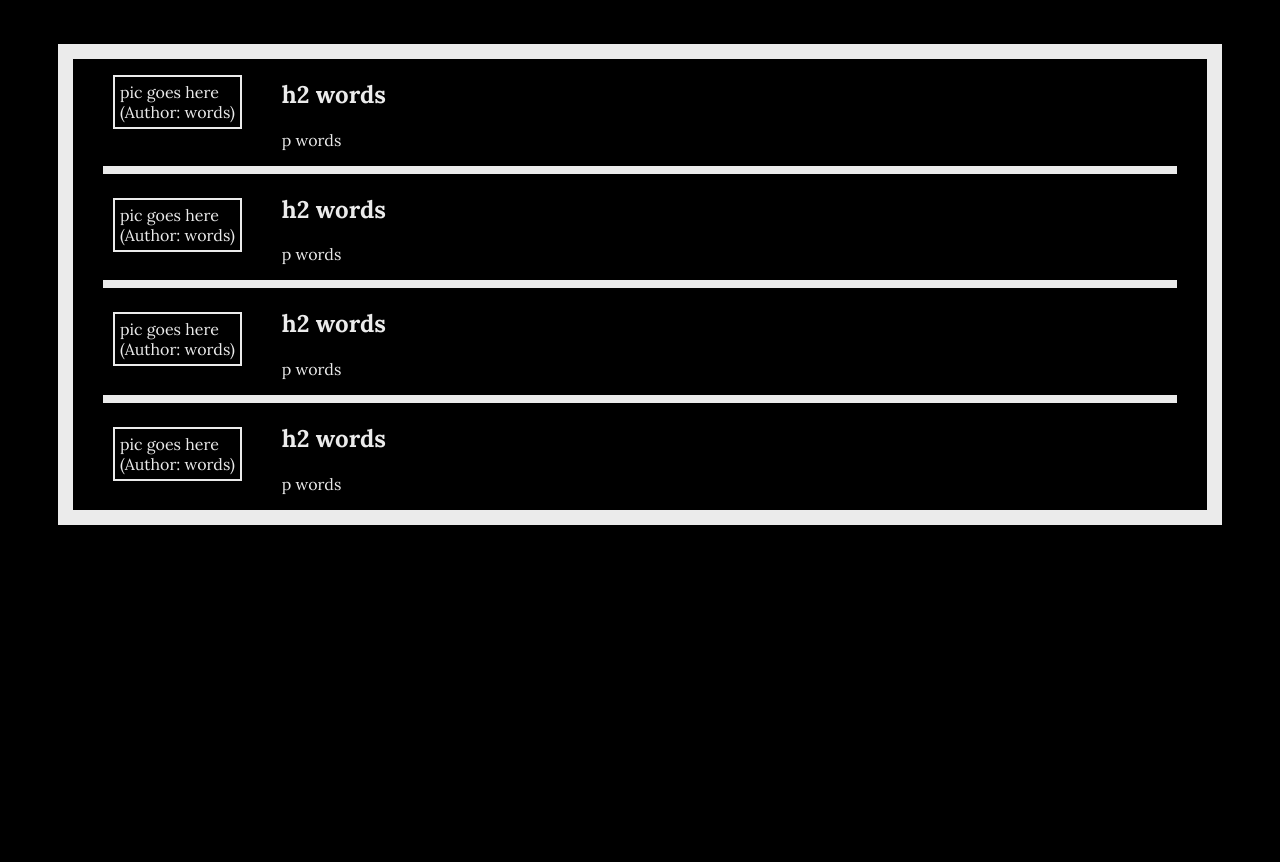
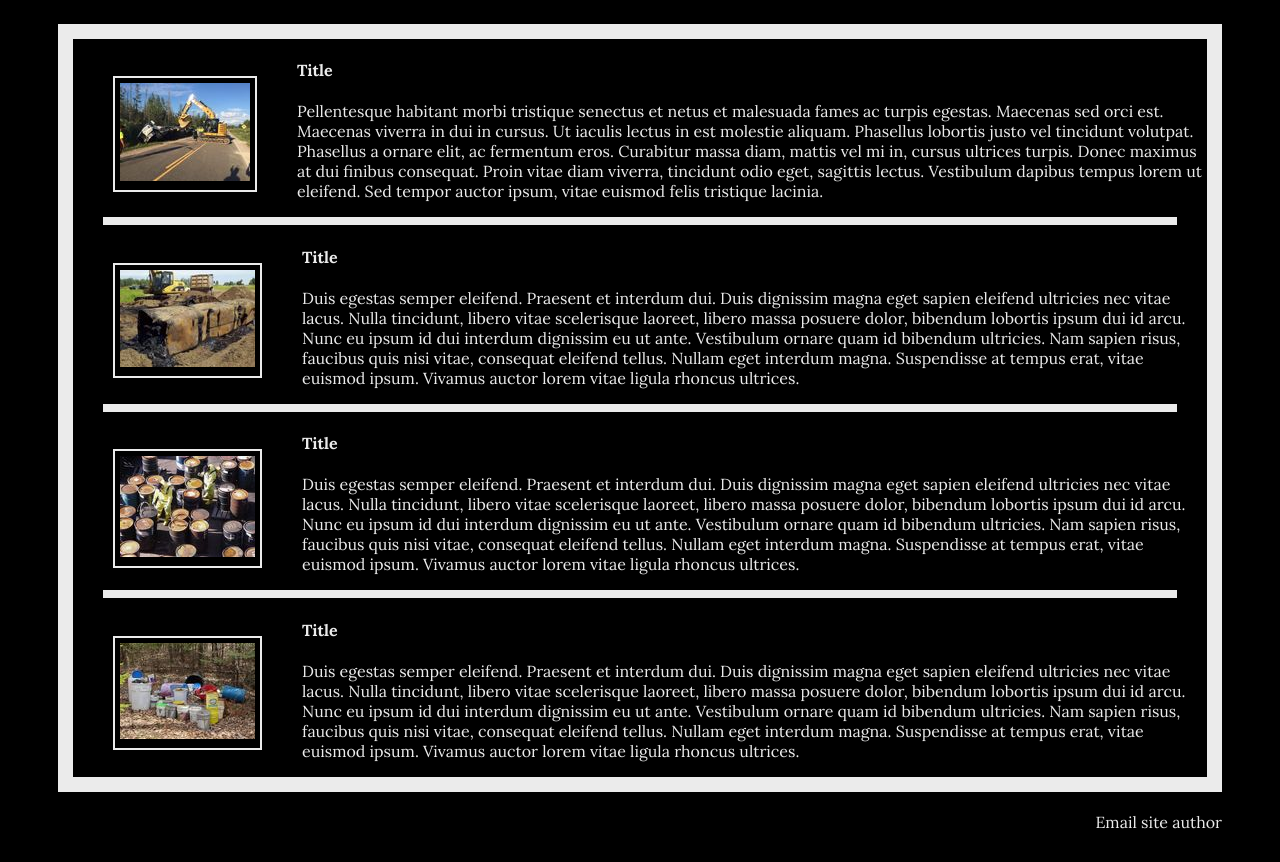
Before and after one commit to AnthonyNebel/bioSite, a plain HTML site: page career.html in a window 1280 px wide. Shown: the part 258-1120 px from the top of the page. Before the commit the page ends 803 px from the top, so only its background shows below. Drawn offline with Linux system fonts and the light colour scheme.

Commit message:
updating module 8 work

```diff
--- a/bioSite.css
+++ b/bioSite.css
@@ -1,6 +1,10 @@
 html {
 	font-family: 'Lora', 'PT Serif', Georgia, serif;
 	background-color: black;
+}
+header, footer, nav, article, figure, figcaption {
+
+	display: block;
 }
 header {
 	color: rgba(255, 255, 255, 1);
@@ -10,29 +14,32 @@ header {
 h1 {
 	color: #EBEBEB;
 }
-#navbar {
+nav {
 	overflow: hidden;
 	color: #EBEBEB;
-	border-bottom: 20px;
-	margin-top:  20px;
-	margin-right: 50px;
-	margin-left: 50px;
+	border-bottom: 10px;
+	margin-top:  10px;
+	margin-right: 30px;
+	margin-left: 30px;
 }
-#navbar a {
+nav a {
 	float: right;
 	display: block;
 	color: #EBEBEB;
 	text-align: center;
 	padding: 12px 25px;
 	text-decoration: none;
+
 }
-#container {
+#content {
 
 	border: 15px solid #EBEBEB;
 	margin-top: 20px;
 	margin-left: 50px;
 	margin-right: 50px;
 	margin-bottom: 20px;
+	color: #EBEBEB;
+	overflow: auto;
 }
 .left-images {
 
@@ -41,10 +48,15 @@ h1 {
 	border: 2px solid #EBEBEB;
 	color: #EBEBEB;
 }
-.center-pic {
+.home-pic {
 
 	display: block;
 	margin: 0px auto;
+}
+#home-caption {
+
+	color: #EBEBEB;
+	text-align: center;
 }
 .about-pic {
 
@@ -56,10 +68,11 @@ hr {
 	color: #EBEBEB;
 	margin-left: 50px;
 	margin-right: 50px;
-	margin-top: 20px;
+	margin-top: 10px;
 	border: none;
 	height: 15px;
 	background-color: #EBEBEB;
+	clear: right;
 
 }
 .paragraph-Hbars {
@@ -76,6 +89,15 @@ p {
 	color: #EBEBEB;
 
 }
-h2 {
+h4 {
 	color: #EBEBEB;
 }
+footer a {
+
+	color: #EBEBEB;
+	float: right;
+	margin-right: 50px;
+	margin-bottom: 30px;
+	text-decoration: none;
+
+}
--- a/career.html
+++ b/career.html
@@ -6,12 +6,12 @@
   <link href="https://fonts.googleapis.com/css2?family=Lora:wght@400;500;700&family=PT+Serif:wght@400;700&display=swap" rel="stylesheet">
 </head>
 <body>
-  <div id="navbar">
+  <nav>
     <a href="career.html">Career</a>
     <a href="hobbies.html">Hobbies</a>
     <a href="about.html">About Me</a>
     <a href="index.html">Home</a>
-  </div>
+  </nav>
   <hr>
   <header>
     <h1>
@@ -21,60 +21,68 @@
       Career
     </h2>
   </header>
-  <div id="container">
+  <div id="content">
+
+    <article>
 
       <figure class="left-images">
-      <img src="url" alt="">pic goes here
-      <figcaption>(Author: words)</figcaption>
+        <img src="images/career1.jpg" alt="">
       </figure>
-    <h2>
-      h2 words
-    </h2>
+      <h4>
+        Title
+      </h4>
         <p>
-        p words
+          Pellentesque habitant morbi tristique senectus et netus et malesuada fames ac turpis egestas. Maecenas sed orci est. Maecenas viverra in dui in cursus. Ut iaculis lectus in est molestie aliquam. Phasellus lobortis justo vel tincidunt volutpat. Phasellus a ornare elit, ac fermentum eros. Curabitur massa diam, mattis vel mi in, cursus ultrices turpis. Donec maximus at dui finibus consequat. Proin vitae diam viverra, tincidunt odio eget, sagittis lectus. Vestibulum dapibus tempus lorem ut eleifend. Sed tempor auctor ipsum, vitae euismod felis tristique lacinia.
         </p>
 
       <hr class="paragraph-Hbars">
+    </article>
+
+    <article>
 
       <figure class="left-images">
-      <img src="url" alt="">pic goes here
-      <figcaption>(Author: words)</figcaption>
+        <img src="images/career2.jpg" alt="">
       </figure>
-    <h2>
-      h2 words
-    </h2>
+      <h4>
+        Title
+      </h4>
         <p>
-        p words
+          Duis egestas semper eleifend. Praesent et interdum dui. Duis dignissim magna eget sapien eleifend ultricies nec vitae lacus. Nulla tincidunt, libero vitae scelerisque laoreet, libero massa posuere dolor, bibendum lobortis ipsum dui id arcu. Nunc eu ipsum id dui interdum dignissim eu ut ante. Vestibulum ornare quam id bibendum ultricies. Nam sapien risus, faucibus quis nisi vitae, consequat eleifend tellus. Nullam eget interdum magna. Suspendisse at tempus erat, vitae euismod ipsum. Vivamus auctor lorem vitae ligula rhoncus ultrices.
         </p>
 
       <hr class="paragraph-Hbars">
+    </article>
+
+    <article>
 
       <figure class="left-images">
-      <img src="url" alt="">pic goes here
-      <figcaption>(Author: words)</figcaption>
+        <img src="images/career3.jpg" alt="">
       </figure>
-    <h2>
-      h2 words
-    </h2>
+      <h4>
+        Title
+      </h4>
         <p>
-        p words
+          Duis egestas semper eleifend. Praesent et interdum dui. Duis dignissim magna eget sapien eleifend ultricies nec vitae lacus. Nulla tincidunt, libero vitae scelerisque laoreet, libero massa posuere dolor, bibendum lobortis ipsum dui id arcu. Nunc eu ipsum id dui interdum dignissim eu ut ante. Vestibulum ornare quam id bibendum ultricies. Nam sapien risus, faucibus quis nisi vitae, consequat eleifend tellus. Nullam eget interdum magna. Suspendisse at tempus erat, vitae euismod ipsum. Vivamus auctor lorem vitae ligula rhoncus ultrices.
         </p>
 
       <hr class="paragraph-Hbars">
+    </article>
 
+    <article>
       <figure class="left-images">
-      <img src="url" alt="">pic goes here
-      <figcaption>(Author: words)</figcaption>
+        <img src="images/career4.jpg" alt="">
       </figure>
-    <h2>
-      h2 words
-    </h2>
+      <h4>
+        Title
+      </h4>
         <p>
-        p words
+          Duis egestas semper eleifend. Praesent et interdum dui. Duis dignissim magna eget sapien eleifend ultricies nec vitae lacus. Nulla tincidunt, libero vitae scelerisque laoreet, libero massa posuere dolor, bibendum lobortis ipsum dui id arcu. Nunc eu ipsum id dui interdum dignissim eu ut ante. Vestibulum ornare quam id bibendum ultricies. Nam sapien risus, faucibus quis nisi vitae, consequat eleifend tellus. Nullam eget interdum magna. Suspendisse at tempus erat, vitae euismod ipsum. Vivamus auctor lorem vitae ligula rhoncus ultrices.
         </p>
+    </article>
 
   </div>
 <footer>
+  <a href="mailto: anebel@my365.bellevue.edu">Email site author</a>
 </footer>
 </body>
 </html>
```
Also changed, not shown: about.html (+10 -7 lines), hobbies.html (+28 -17 lines), index.html (+8 -7 lines), images/career1.jpg (added), images/career2.jpg (added), images/career3.jpg (added), images/career4.jpg (added), images/hobbies3.jpg (added), images/hobbies4.jpg (added), images/steve_home.jpg (deleted), images/steve_home1.jpg (deleted). Lines whose indentation alone changed are shown as unchanged.
